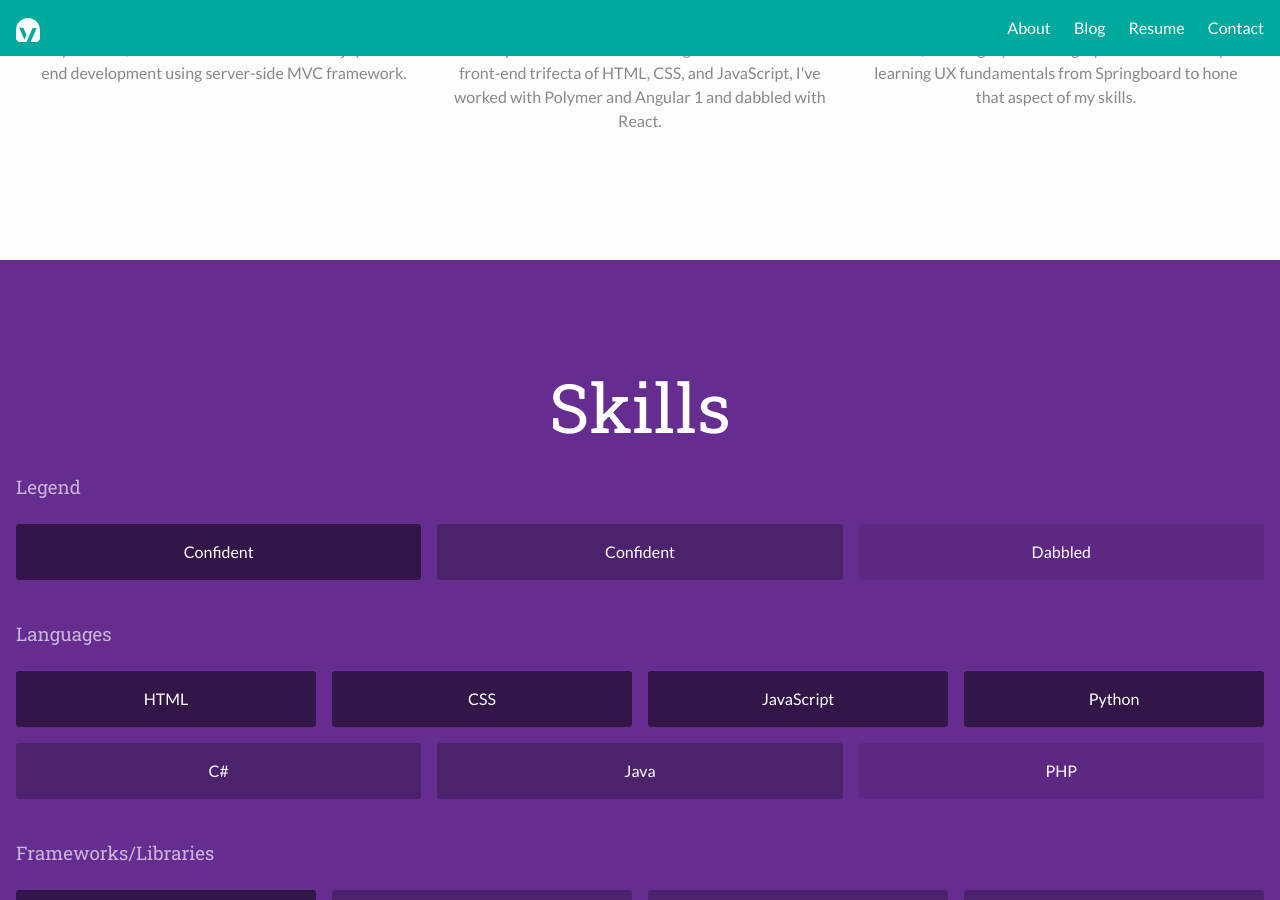
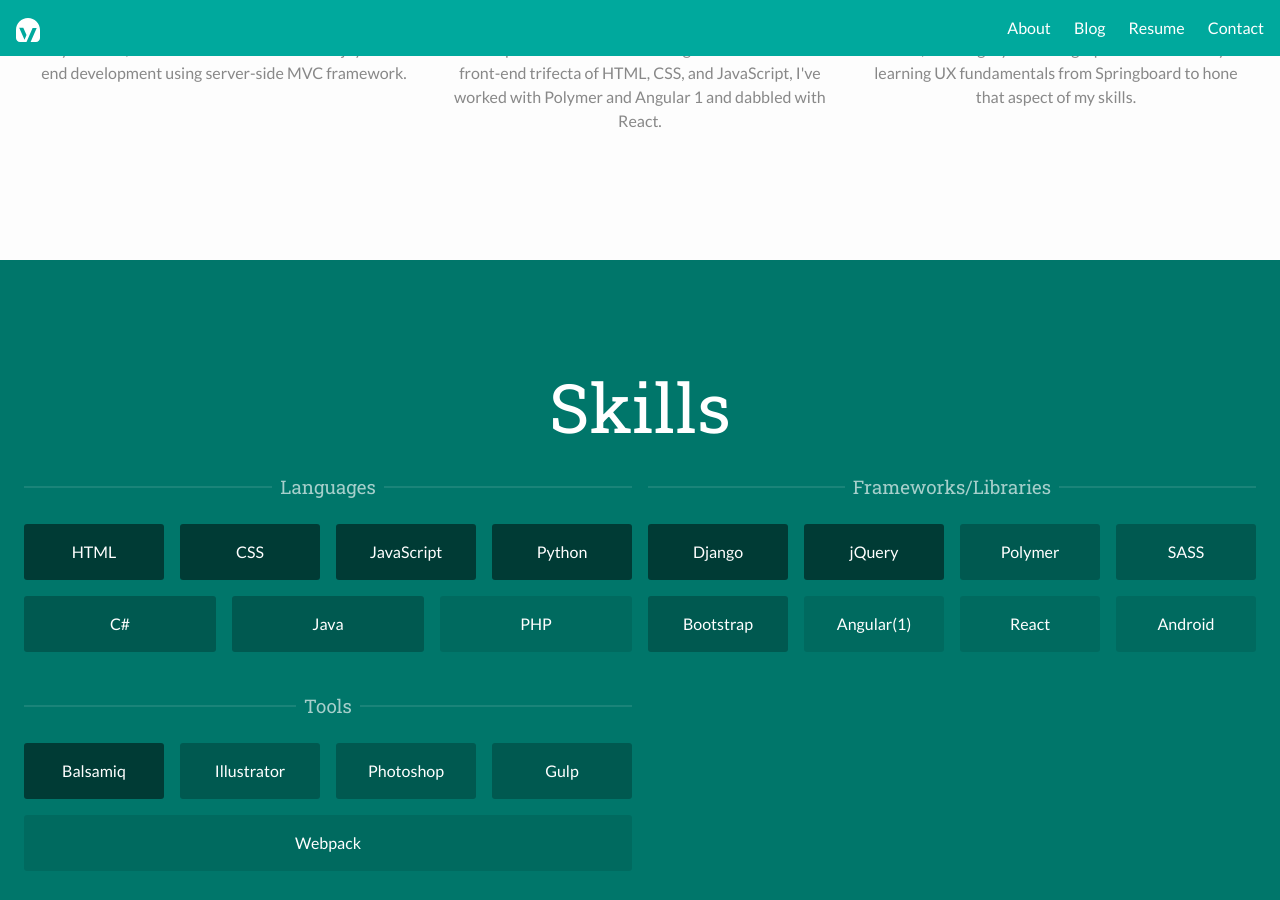
Before and after one commit to vleong2332/site2.0, a Jekyll site: the page built from index.md, in a window 1280 px wide and 900 px high, scrolled down 1324 px. Built offline with Jekyll 4.4.1, drawn with Linux system fonts in a browser that asks for light colours.

Commit message:
Change skills layout to utilize wider screen

```diff
--- a/_data/skills.json
+++ b/_data/skills.json
@@ -31,6 +31,10 @@
   ],
   "frameworks": [
     {
+      "name": "Django",
+      "level": "confident"
+    },
+    {
       "name": "jQuery",
       "level": "confident"
     },
@@ -47,7 +51,7 @@
       "level": "comfortable"
     },
     {
-      "name": "Angular 1",
+      "name": "Angular(1)",
       "level": "dabbled"
     },
     {
@@ -75,6 +79,10 @@
     {
       "name": "Gulp",
       "level": "comfortable"
+    },
+    {
+      "name": "Webpack",
+      "level": "dabbled"
     }
   ]
 }
--- a/_includes/profile.html
+++ b/_includes/profile.html
@@ -1,7 +1,7 @@
 <div class="profile">
   <a class="anchor"></a>
+  <h1>Well-rounded Developer</h1>
   <div class="wrapper">
-    <h1>Well-rounded Developer</h1>
     {% for block in site.data.profile.blocks %}
       <div class="profile-block">
         <img class="profile-block-icon" src="{{ block.icon | relative_url }}" />
--- a/_includes/skills.html
+++ b/_includes/skills.html
@@ -1,23 +1,24 @@
 <div class="skills">
   <a class="anchor"></a>
+  <h1>Skills</h1>
+
   <div class="wrapper">
 
-    <h1>Skills</h1>
-
-    <h3>Legend</h3>
+    <!-- <h3>Legend</h3>
     <div class="skill-group">
       <div class="skill confident">
         <p>Confident</p>
       </div>
       <div class="skill comfortable">
-        <p>Confident</p>
+        <p>Comfortable</p>
       </div>
       <div class="skill dabbled">
         <p>Dabbled</p>
       </div>
-    </div>
+    </div> -->
 
-    <h3>Languages</h3>
+    <div class="category">
+      <h3 class="category-title">Languages</h3>
       <div class="skill-group">
         {% for language in site.data.skills.languages %}
           <div class="skill {{ language.level }}">
@@ -26,8 +27,10 @@
           </div>
         {% endfor %}
       </div>
+    </div>
 
-    <h3>Frameworks/Libraries</h3>
+    <div class="category">
+      <h3 class="category-title">Frameworks/Libraries</h3>
       <div class="skill-group">
         {% for framework in site.data.skills.frameworks %}
           <div class="skill {{ framework.level }}">
@@ -36,8 +39,10 @@
           </div>
         {% endfor %}
       </div>
+    </div>
 
-    <h3>Tools</h3>
+    <div class="category">
+      <h3 class="category-title">Tools</h3>
       <div class="skill-group">
         {% for tool in site.data.skills.tools %}
           <div class="skill {{ tool.level }}">
@@ -46,6 +51,7 @@
           </div>
         {% endfor %}
       </div>
+    </div>
 
   </div>
 </div>
--- a/_sass/site/_skills.scss
+++ b/_sass/site/_skills.scss
@@ -1,13 +1,46 @@
 .skills {
-  background-color: $secondary-color;
+  background-color: $primary-color-dark;
   padding-top: 6rem;
   padding-bottom: 6rem;
   color: #FFF;
   text-align: center;
 
+  .wrapper {
+    display: flex;
+    flex-direction: column;
+    flex-wrap: wrap;
+  }
+
+  .category {
+    flex: 1 1 100%;
+    max-width: 100%;
+    padding-left: 0.5rem;
+    padding-right: 0.5rem;
+    box-sizing: border-box;
+  }
+
+  .category-title {
+    display: flex;
+    flex-direction: row;
+    align-items: center;
+    &::before,
+    &::after {
+      flex: 1 1 auto;
+      content: "";
+      display: inline-block;
+      height: 0px;
+      border: 1px solid rgba(255, 255, 255, 0.1);
+    }
+    &::before {
+      margin-right: 0.5rem;
+    }
+    &::after {
+      margin-left: 0.5rem;
+    }
+  }
+
   h3 {
     color: rgba(255, 255, 255, 0.65);
-    text-align: left;
   }
 
   .skill-group {
@@ -49,4 +82,15 @@
     }
 
   }
+
+  @media all and (min-width: 600px) {
+    .wrapper {
+      flex-direction: row;
+    }
+    .category {
+      flex: 1 1 50%;
+      max-width: 50%;
+    }
+  }
+
 }
```
Lines whose indentation alone changed are shown as unchanged.
